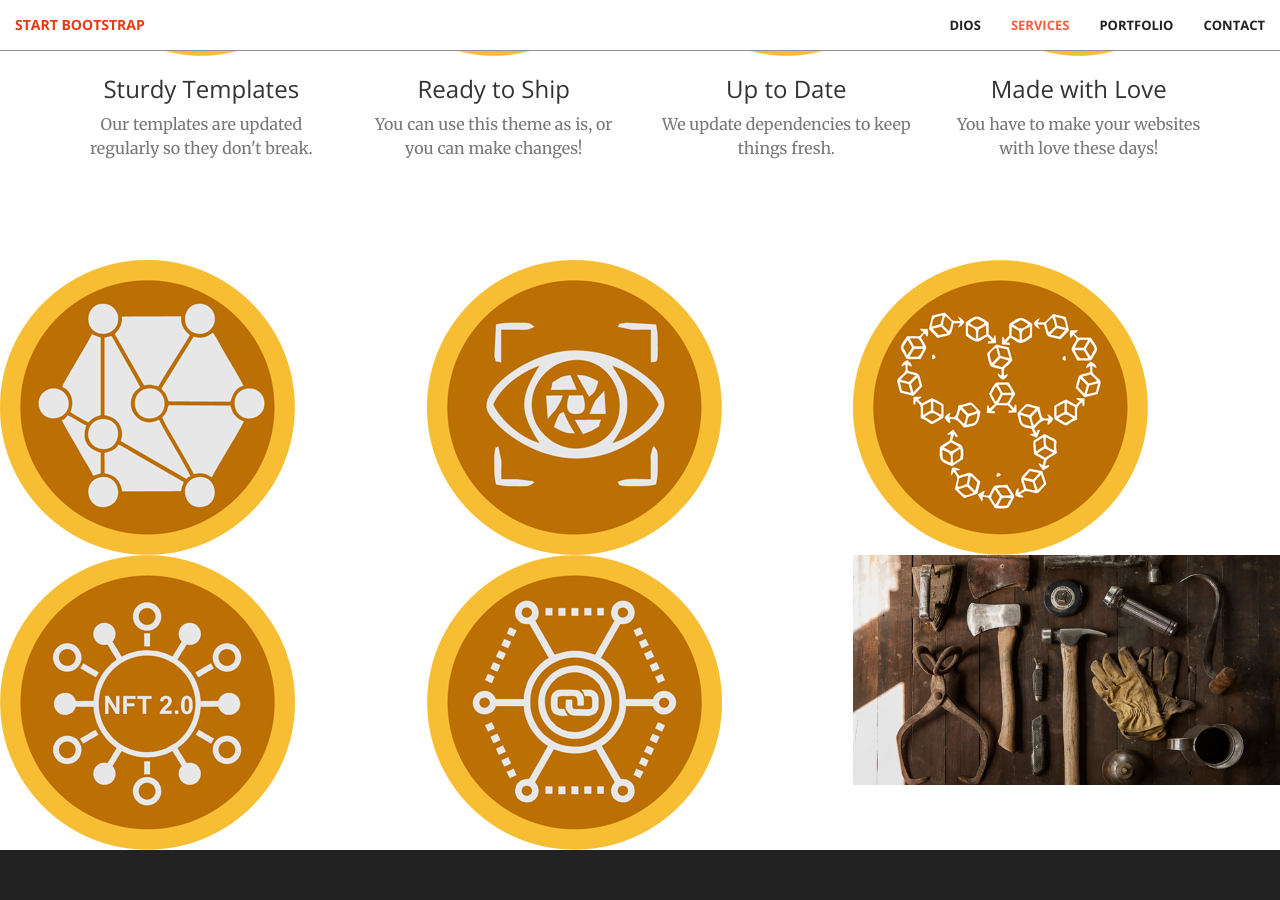
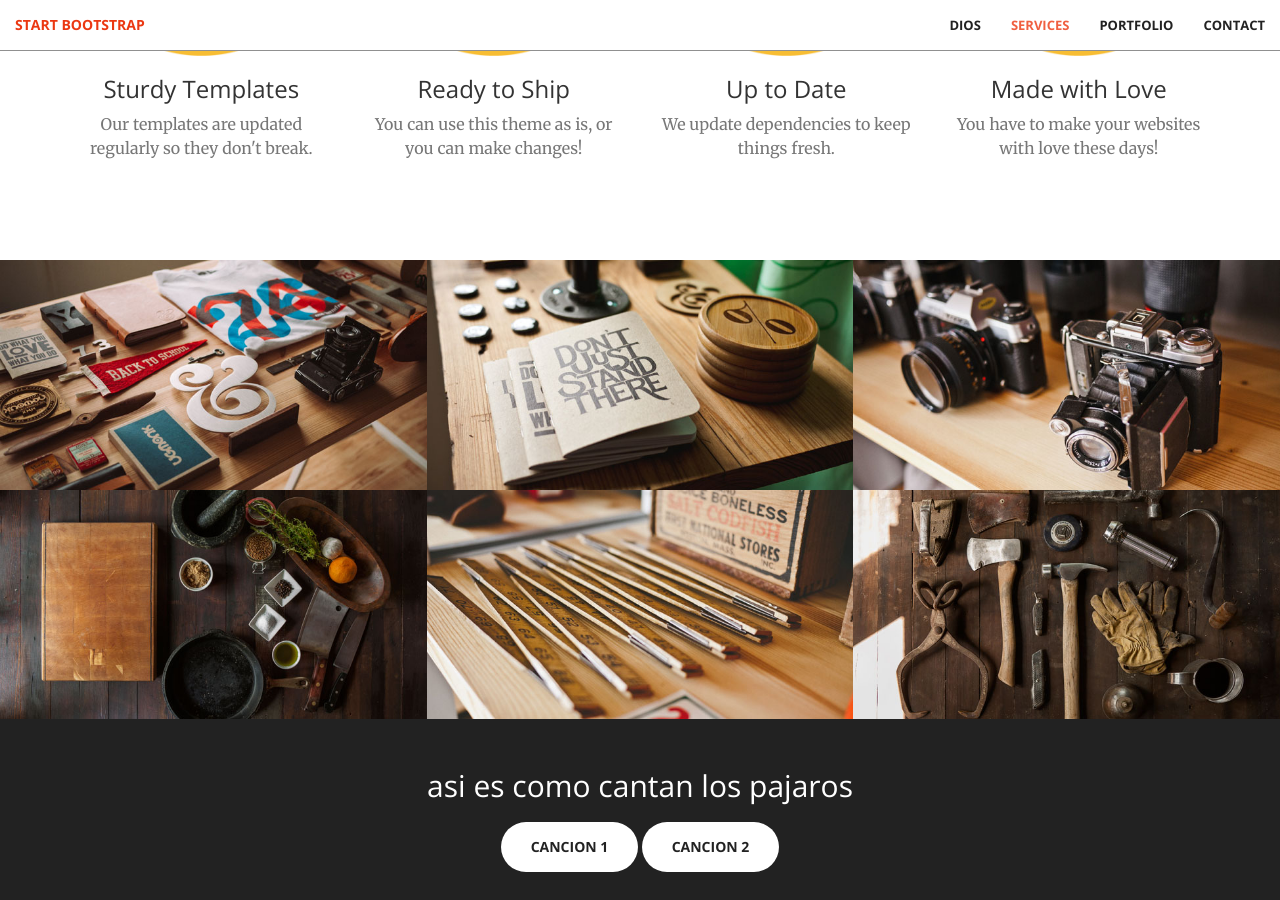
Before and after one commit to soujiang/soujiang.github.io, a Jekyll site: the page built from index.html, in a window 1280 px wide and 900 px high, scrolled down 2090 px. Built offline with Jekyll 4.4.1, drawn with Linux system fonts in a browser that asks for light colours.

Commit message:
portfolio

```diff
--- a/_includes/portfolio.html
+++ b/_includes/portfolio.html
@@ -3,7 +3,7 @@
         <div class="row no-gutter">
             <div class="col-lg-4 col-sm-6">
                 <a href="#" class="portfolio-box">
-                    <img src="img/portfolio/DAPPS.png" class="img-responsive" alt="">
+                    <img src="img/portfolio/1.jpg" class="img-responsive" alt="">
                     <div class="portfolio-box-caption">
                         <div class="portfolio-box-caption-content">
                             <div class="project-category text-faded">
@@ -18,7 +18,7 @@
             </div>
             <div class="col-lg-4 col-sm-6">
                 <a href="#" class="portfolio-box">
-                    <img src="img/portfolio/metaverso.png" class="img-responsive" alt="">
+                    <img src="img/portfolio/2.jpg" class="img-responsive" alt="">
                     <div class="portfolio-box-caption">
                         <div class="portfolio-box-caption-content">
                             <div class="project-category text-faded">
@@ -33,7 +33,7 @@
             </div>
             <div class="col-lg-4 col-sm-6">
                 <a href="#" class="portfolio-box">
-                    <img src="img/portfolio/multiblockchain.png" class="img-responsive" alt="">
+                    <img src="img/portfolio/3.jpg" class="img-responsive" alt="">
                     <div class="portfolio-box-caption">
                         <div class="portfolio-box-caption-content">
                             <div class="project-category text-faded">
@@ -48,7 +48,7 @@
             </div>
             <div class="col-lg-4 col-sm-6">
                 <a href="#" class="portfolio-box">
-                    <img src="img/portfolio/nft.png" class="img-responsive" alt="">
+                    <img src="img/portfolio/4.jpg" class="img-responsive" alt="">
                     <div class="portfolio-box-caption">
                         <div class="portfolio-box-caption-content">
                             <div class="project-category text-faded">
@@ -63,7 +63,7 @@
             </div>
             <div class="col-lg-4 col-sm-6">
                 <a href="#" class="portfolio-box">
-                    <img src="img/portfolio/oracle.png" class="img-responsive" alt="">
+                    <img src="img/portfolio/5.jpg" class="img-responsive" alt="">
                     <div class="portfolio-box-caption">
                         <div class="portfolio-box-caption-content">
                             <div class="project-category text-faded">
```
